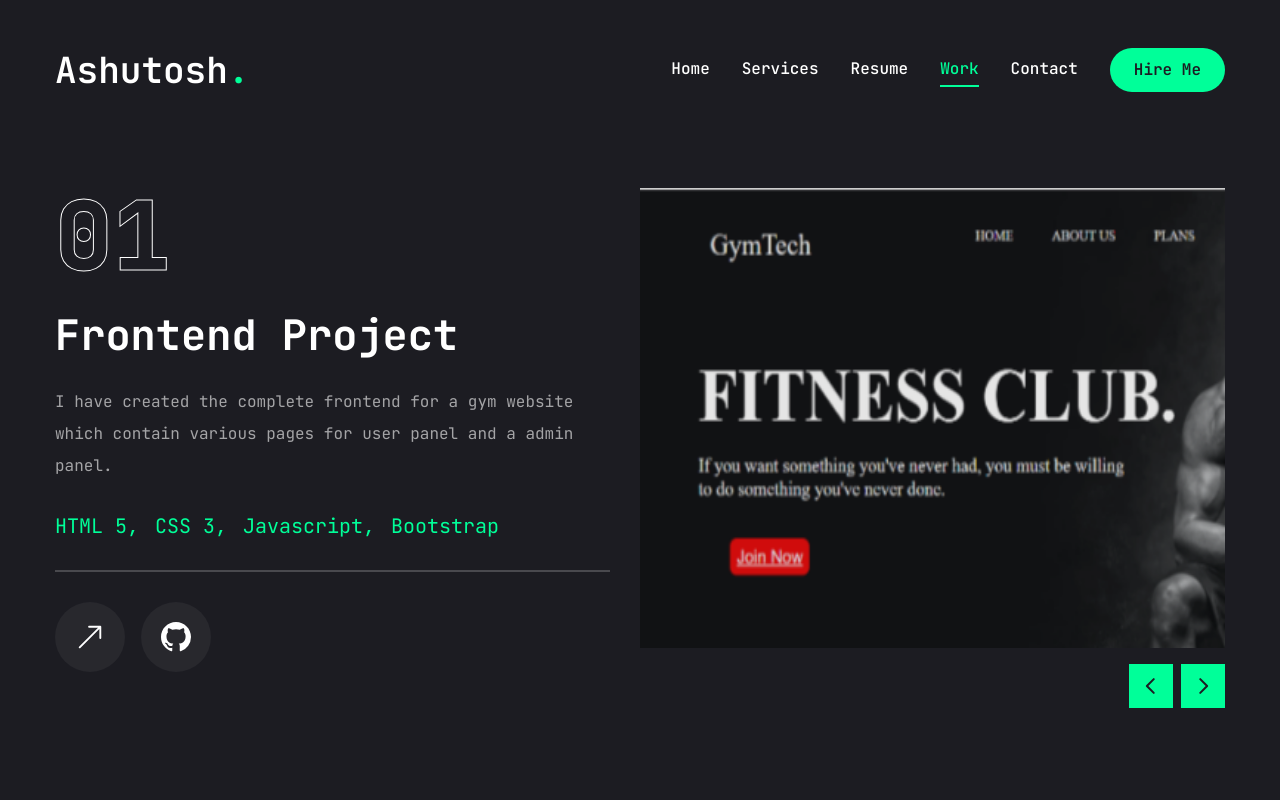
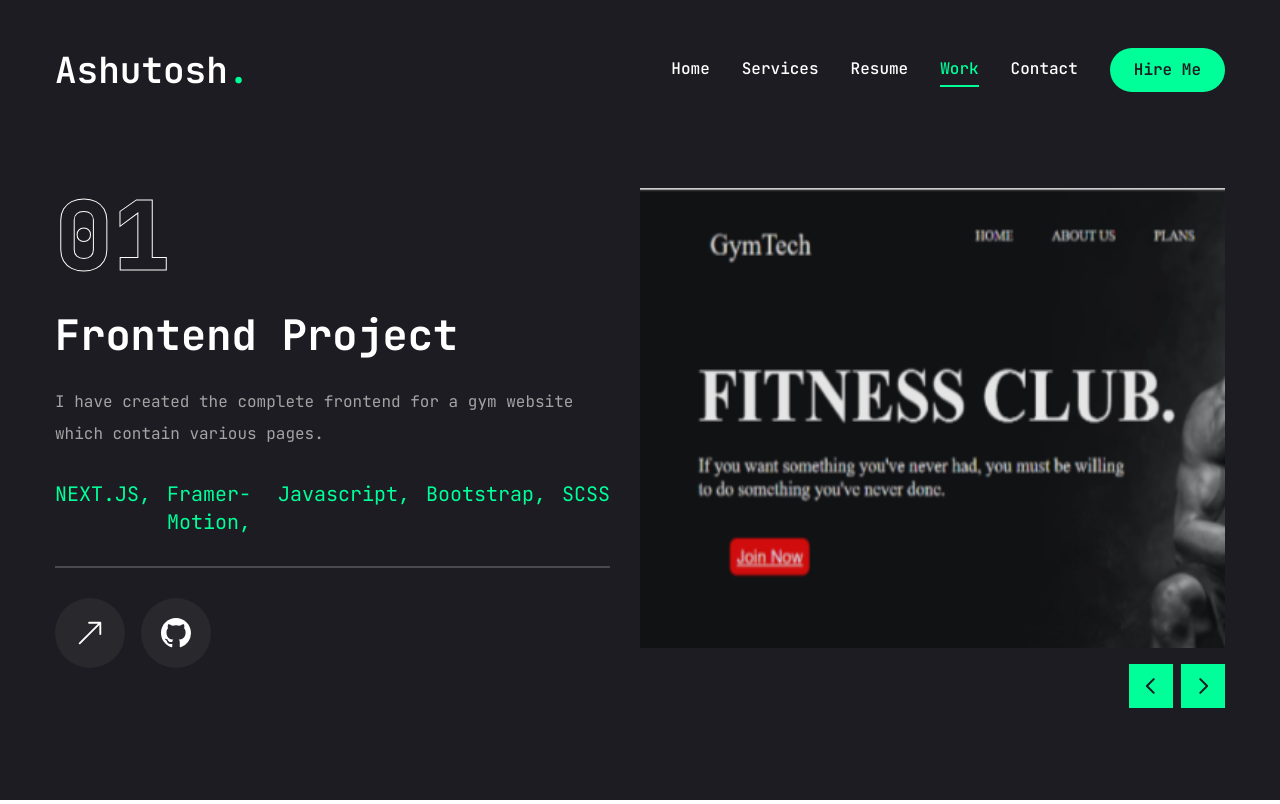
Before and after one commit to Ashutosh2ingh/ashu-portfolio, a Next.js app: page /work in a window 1280 px wide. Built offline with nearby package versions, Linux system fonts and the light colour scheme.

Commit message:
github project updated

```diff
--- a/app/work/page.jsx
+++ b/app/work/page.jsx
@@ -14,16 +14,28 @@ const projects = [
         num: '01',
         category: 'frontend',
         title: "Gym Website",
-        description: "I have created the complete frontend for a gym website which contain various pages for user panel and a admin panel.",
+        description: "I have created the complete frontend for a gym website which contain various pages.",
         stack:[
-            { name: "HTML 5" }, { name: "CSS 3" }, { name: "Javascript" }, { name: "Bootstrap" }
+            { name: "NEXT.JS" }, { name: "Framer-Motion" }, { name: "Javascript" }, { name: "Bootstrap" }, { name: "SCSS"}
         ],
         image: '/assets/work/gym.png',
         live: "",
-        github: "https://github.com/Ashutosh2ingh/GymTech"
+        github: "https://github.com/Ashutosh2ingh/fitphysique"
     },
     {
         num: '02',
+        category: 'backend',
+        title: "Gym Website",
+        description: "I have created the backend of the gym website using django, Django Rest Framework (DRF).",
+        stack:[
+            { name: "Django" }, { name: "Django Rest Framework (DRF)" }, { name: "Javascript" }
+        ],
+        image: '/assets/work/gym.png',
+        live: "",
+        github: "https://github.com/Ashutosh2ingh/fitphysique-backend"
+    },
+    {
+        num: '03',
         category: 'frontend',
         title: "Weather App",
         description: "In this project I have designed a frontend for weather and also integrated operweathermap api.",
@@ -35,7 +47,7 @@ const projects = [
         github: "https://github.com/Ashutosh2ingh/Weather-app"
     },
     {
-        num: '03',
+        num: '04',
         category: 'full stack',
         title: "Contact Management",
         description: "In this project I have design a frontend for contact managment and also created json-server and integrated.",
@@ -47,19 +59,31 @@ const projects = [
         github: "https://github.com/Ashutosh2ingh/contact-manager"
     },
     {
-        num: '04',
+        num: '05',
+        category: 'frontend',
+        title: "Ecommerce Website",
+        description: "In this project I have developed the complete frontend for this project using Next.js, Framer-motion, bootstrap and css.",
+        stack:[
+            { name: "NEXT.JS" }, { name: "Framer-motion" }, { name: "SCSS" }, { name: 'css' }
+        ],
+        image: '/assets/work/thumb1.png',
+        live: "",
+        github: "https://github.com/Ashutosh2ingh/ecommerce"
+    },
+    {
+        num: '06',
         category: 'backend',
         title: "Ecommerce Website",
         description: "In this project I have created the complete backend for this and provided the api to frontend team and also integrated razorpay in it.",
         stack:[
-            { name: "ReactJS" }, { name: "Django" }, { name: "Bootstrap" }, { name: 'DRF' }
+            { name: "NEXT.JS" }, { name: "Django" }, { name: "Bootstrap" }, { name: 'DRF' }
         ],
         image: '/assets/work/thumb1.png',
         live: "",
-        github: "https://github.com/Ashutosh2ingh/Ecommerce-Backend"
+        github: "https://github.com/Ashutosh2ingh/ecom-backend"
     },
     {
-        num: '05',
+        num: '07',
         category: 'backend',
         title: "PMT",
         description: "In this project I have created the complete backend for this and also integrated in the backend into it and also add validation through backend.",
```
